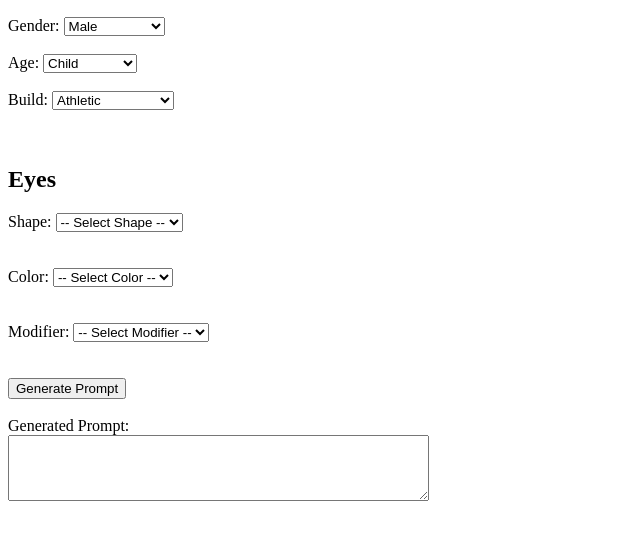
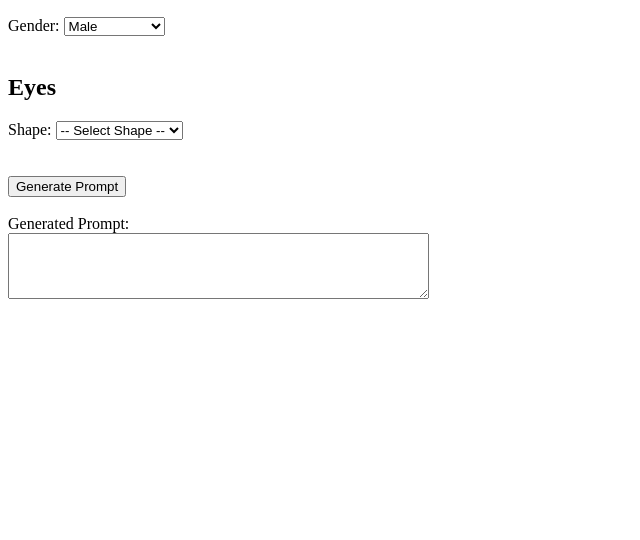
Before and after one commit to Deprived999x/SuperPrompt002, a plain HTML site: page index.html in a window 1280 px wide. Shown: the part 136-676 px from the top of the page, without its empty margins (0-640 px from the left). Drawn offline with Linux system fonts and the light colour scheme.

Commit message:
Add files via upload

```diff
--- a/index.html
+++ b/index.html
@@ -14,65 +14,12 @@
         <option value="androgynous">Androgynous</option>
     </select><br><br>
 
-    <label for="age">Age:</label>
-    <select id="age">
-        <option value="child">Child</option>
-        <option value="teen">Teen</option>
-        <option value="young adult">Young Adult</option>
-        <option value="adult">Adult</option>
-        <option value="senior">Senior</option>
-    </select><br><br>
-
-    <label for="build">Build:</label>
-    <select id="build">
-        <option value="athletic">Athletic</option>
-        <option value="lean">Lean</option>
-        <option value="muscular">Muscular</option>
-        <option value="stocky">Stocky</option>
-        <option value="tall_and_slim">Tall and Slim</option>
-        <option value="v-shaped">V-shaped</option>
-        <option value="rectangle">Rectangle</option>
-        <option value="hourglass">Hourglass</option>
-        <option value="heavyset">Heavyset</option>
-        <option value="endomorph">Endomorph</option>
-        <option value="pear">Pear</option>
-        <option value="apple">Apple</option>
-        <option value="inverted_triangle">Inverted Triangle</option>
-        <option value="curvy">Curvy</option>
-        <option value="slender">Slender</option>
-        <option value="plus_size">Plus Size</option>
-    </select><br><br>
-
     <h2>Eyes</h2>
     <label for="eyeShape">Shape:</label>
     <select id="eyeShape">
         <option value="">-- Select Shape --</option>
         <option value="almond">Almond</option>
         <option value="round">Round</option>
-        <option value="hooded">Hooded</option>
-        <option value="monolid">Monolid</option>
-        <option value="cat_eyes">Cat Eyes</option>
-        <option value="slanted">Slanted</option>
-        <option value="wide-set">Wide-set</option>
-        <option value="close-set">Close-set</option>
-    </select><br><br>
-
-    <label for="eyeColor">Color:</label>
-    <select id="eyeColor">
-        <option value="">-- Select Color --</option>
-        <option value="blue">Blue</option>
-        <option value="green">Green</option>
-        <option value="brown">Brown</option>
-        <option value="hazel">Hazel</option>
-        <option value="gray">Gray</option>
-        <option value="amber">Amber</option>
-    </select><br><br>
-
-    <label for="eyeModifier">Modifier:</label>
-    <select id="eyeModifier">
-        <option value="">-- Select Modifier --</option>
-        <option value="upturned">Upturned</option>
-        <option value="downturned">Downturned</option>
     </select><br><br>
 
     <button onclick="generatePrompt()">Generate Prompt</button><br><br>
@@ -86,13 +33,9 @@
 
         function generatePrompt() {
             const gender = document.getElementById("gender").value;
-            const age = document.getElementById("age").value;
-            const build = document.getElementById("build").value;
 
             const globalParams = {
                 gender: gender,
-                age: age,
-                build: build
             };
 
             const validationResult = characterSystem.setGlobalParams(globalParams);
@@ -103,13 +46,9 @@
 
                 // Get eye selections
                 const eyeShape = document.getElementById("eyeShape").value;
-                const eyeColor = document.getElementById("eyeColor").value;
-                const eyeModifier = document.getElementById("eyeModifier").value;
 
                 const eyeSelection = {};
                 if (eyeShape) eyeSelection.shape = eyeShape;
-                if (eyeColor) eyeSelection.color = eyeColor;
-                if (eyeModifier) eyeSelection.modifier = eyeModifier;
 
                 if (Object.keys(eyeSelection).length > 0) {
                     characterSystem.setFeature("Eyes", eyeSelection);
--- a/jaw-line-descriptions.js
+++ b/jaw-line-descriptions.js
@@ -200,5 +200,3 @@ module.exports = {
         ethnicExample: "Common across multiple ethnic backgrounds"
     }
 };
-
-module.exports = jawLineDescriptions;
```
